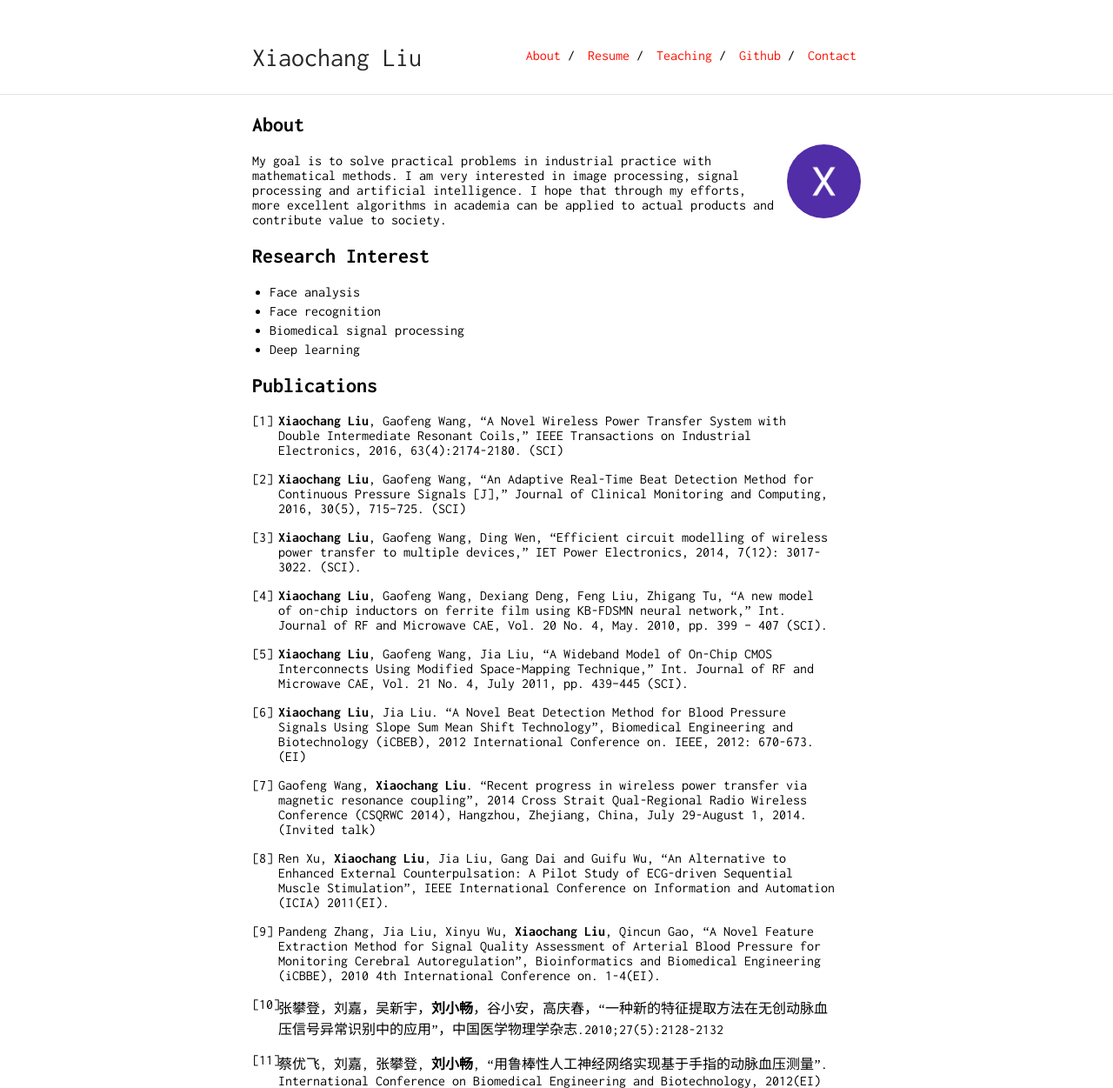
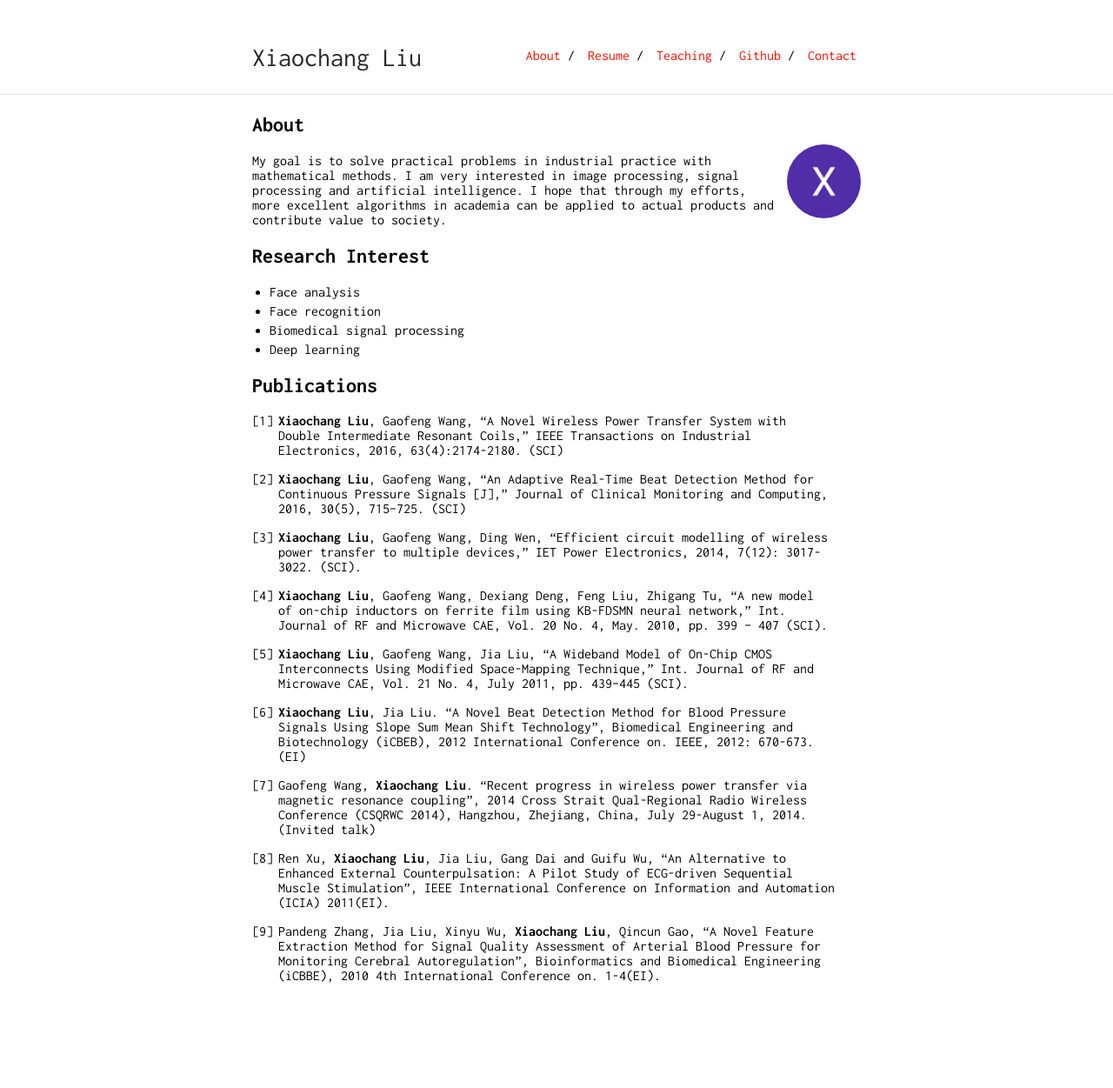
Before and after one commit to deepinx/deepinx.github.io, a Jekyll site: the page built from index.md, in a window 1280 px wide. Shown: the whole page at 87% size. Built offline with Jekyll 4.4.1, drawn with Linux system fonts in a browser that asks for light colours; our own code applies the rules of GitHub Pages for plain Markdown files; after the commit the page ends 1130 px from its top, so only the background shows below that.

Commit message:
Update index.md

```diff
--- a/index.md
+++ b/index.md
@@ -36,7 +36,3 @@ My goal is to solve practical problems in industrial practice with mathematical
 8. Ren Xu, **Xiaochang Liu**, Jia Liu, Gang Dai and Guifu Wu, "An Alternative to Enhanced External Counterpulsation: A Pilot Study of ECG-driven Sequential Muscle Stimulation", IEEE International Conference on Information and Automation (ICIA) 2011(EI).
 
 9. Pandeng Zhang, Jia Liu, Xinyu Wu, **Xiaochang Liu**, Qincun Gao, "A Novel Feature Extraction Method for Signal Quality Assessment of Arterial Blood Pressure for Monitoring Cerebral Autoregulation", Bioinformatics and Biomedical Engineering (iCBBE), 2010 4th International Conference on. 1-4(EI).
-
-10.  张攀登，刘嘉，吴新宇，**刘小畅**，谷小安，高庆春，“一种新的特征提取方法在无创动脉血压信号异常识别中的应用”，中国医学物理学杂志.2010;27(5):2128-2132
-
-11.  蔡优飞, 刘嘉, 张攀登, **刘小畅**, “用鲁棒性人工神经网络实现基于手指的动脉血压测量”. International Conference on Biomedical Engineering and Biotechnology, 2012(EI)
```
